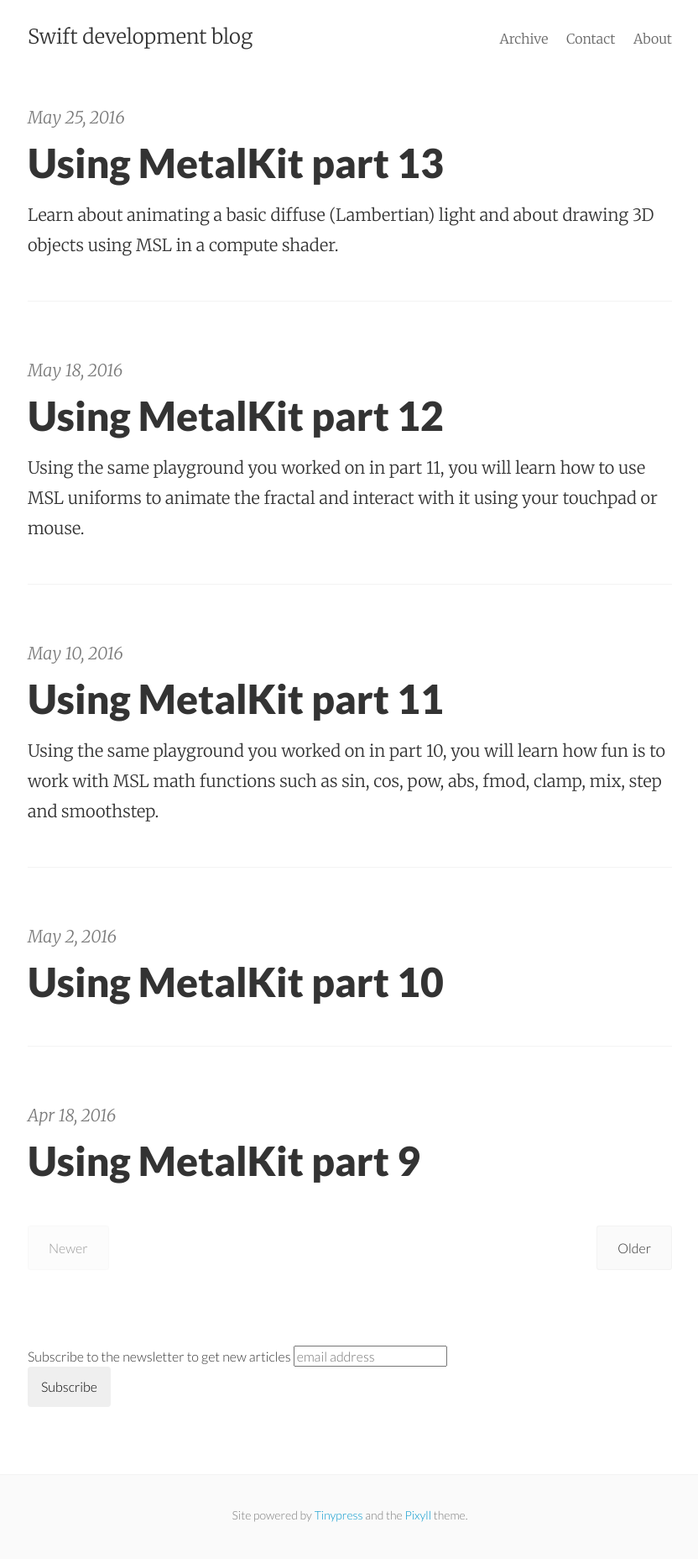
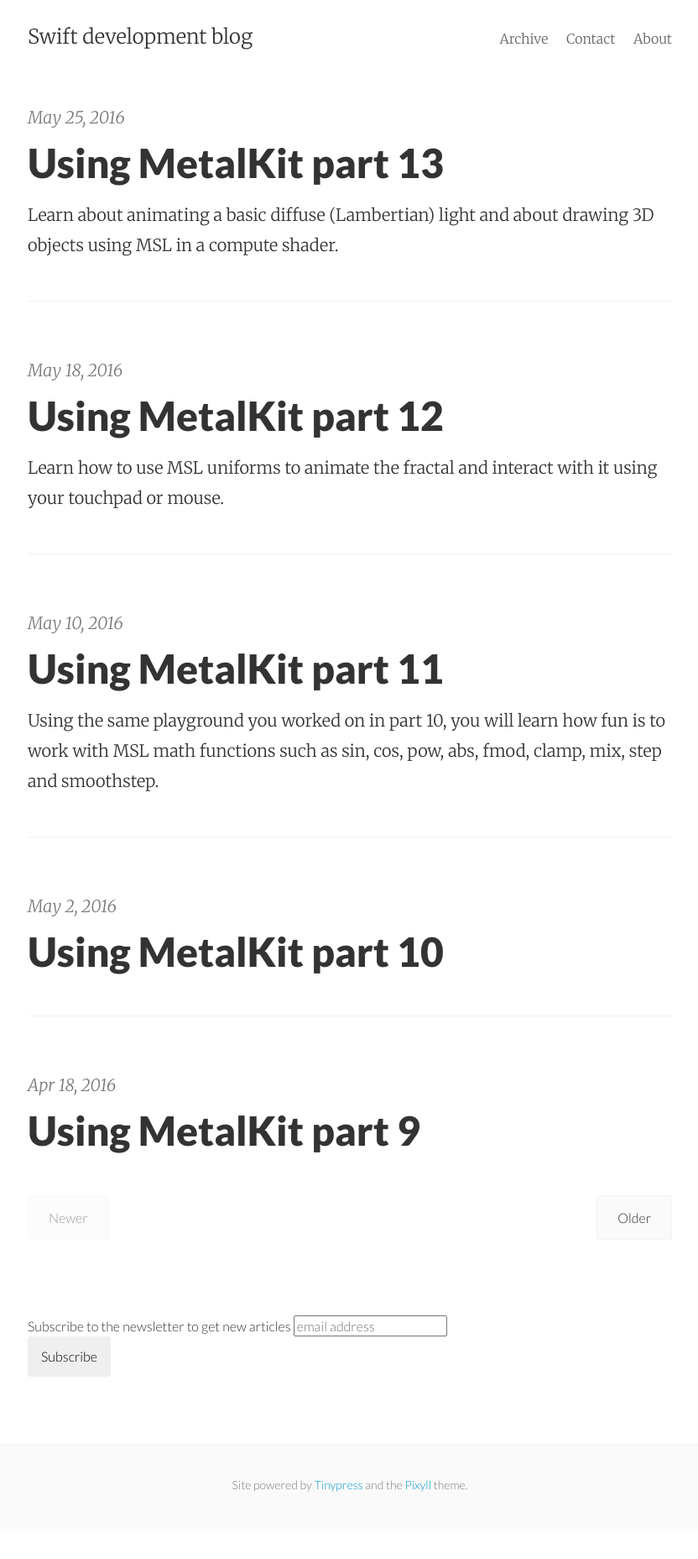
Before and after one commit to mhorga/mhorga.github.io, a Jekyll site: the page built from index.html, in a window 1280 px wide. Shown: the whole page at 84% size, without its empty margins (223-1055 px from the left). Built offline with Jekyll 4.4.1, drawn with Linux system fonts in a browser that asks for light colours; the list of posts is cut into pages by our own code; comment, search, counter and statistics services are not loaded; after the commit the page ends 1820 px from its top, so only the background shows below that.

Commit message:
Post update: Using MetalKit part 12

```diff
--- a/_posts/2016-05-18-using-metalkit-part-12.markdown
+++ b/_posts/2016-05-18-using-metalkit-part-12.markdown
@@ -1,7 +1,7 @@
 ---
 published: true
 title: Using MetalKit part 12
-summary: Using the same playground you worked on in part 11, you will learn how to use MSL uniforms to animate the fractal and interact with it using your touchpad or mouse.
+summary: Learn how to use MSL uniforms to animate the fractal and interact with it using your touchpad or mouse.
 layout: post
 ---
 Today we continue working on that beautiful fractal, so let's pick up where we left off in [Part 11](http://mhorga.org/2016/05/10/using-metalkit-part-11.html). Using the same playground we worked on last time, we will next see how to bring it to life, that is, animate it. For that, we will use `uniforms` again. We introduced them in [Part 5](http://mhorga.org/2016/02/08/using-metalkit-part-5.html) in case you want to read again why they are useful in cases such as this one.
```
